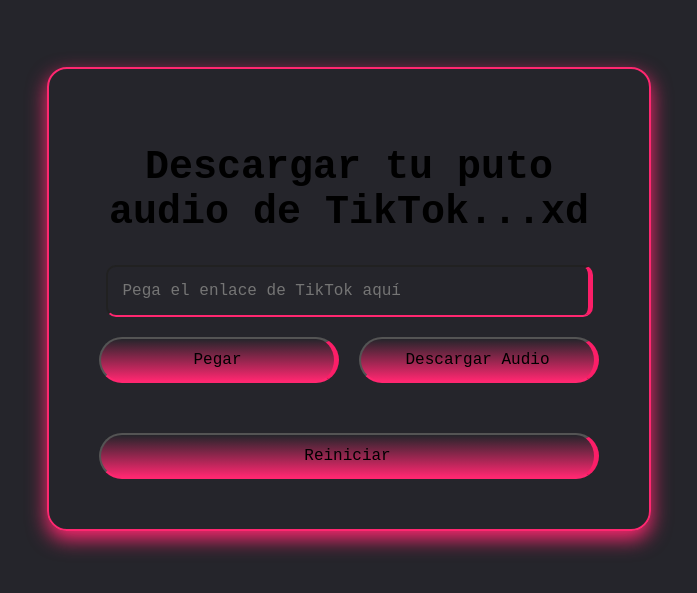
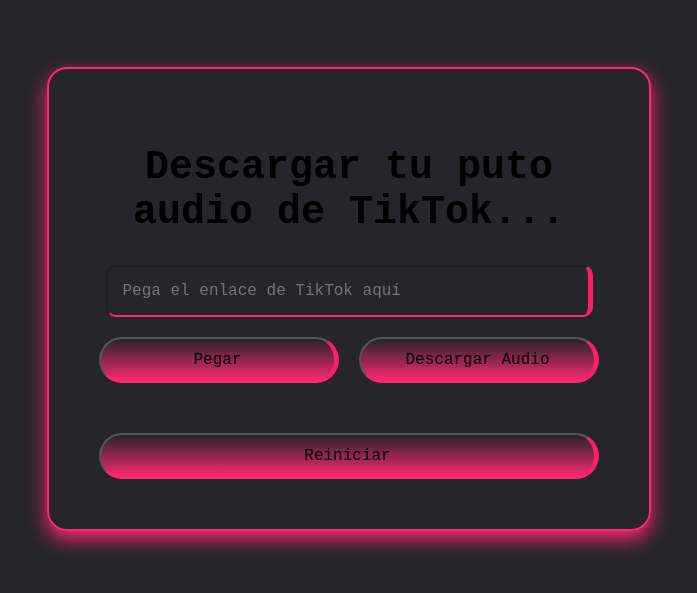
Before and after one commit to dev-code-0/Prueba1, a React (Vite) app: page / in a window 1280 px wide. Shown: the part 101-694 px from the top of the page, without its empty margins (291-988 px from the left). Built offline with nearby package versions, Linux system fonts and the light colour scheme; a web font is replaced by a local one.

Commit message:
modificación de css

```diff
--- a/src/App.jsx
+++ b/src/App.jsx
@@ -150,7 +150,7 @@
 
   return (
     <div className="app-container">
-      <h1>Descargar  tu puto audio de TikTok...xd</h1>
+      <h1>Descargar  tu puto audio de TikTok...</h1>
       <form onSubmit={handleDownload} className="form-container" >
         <input
           type="text"
```
